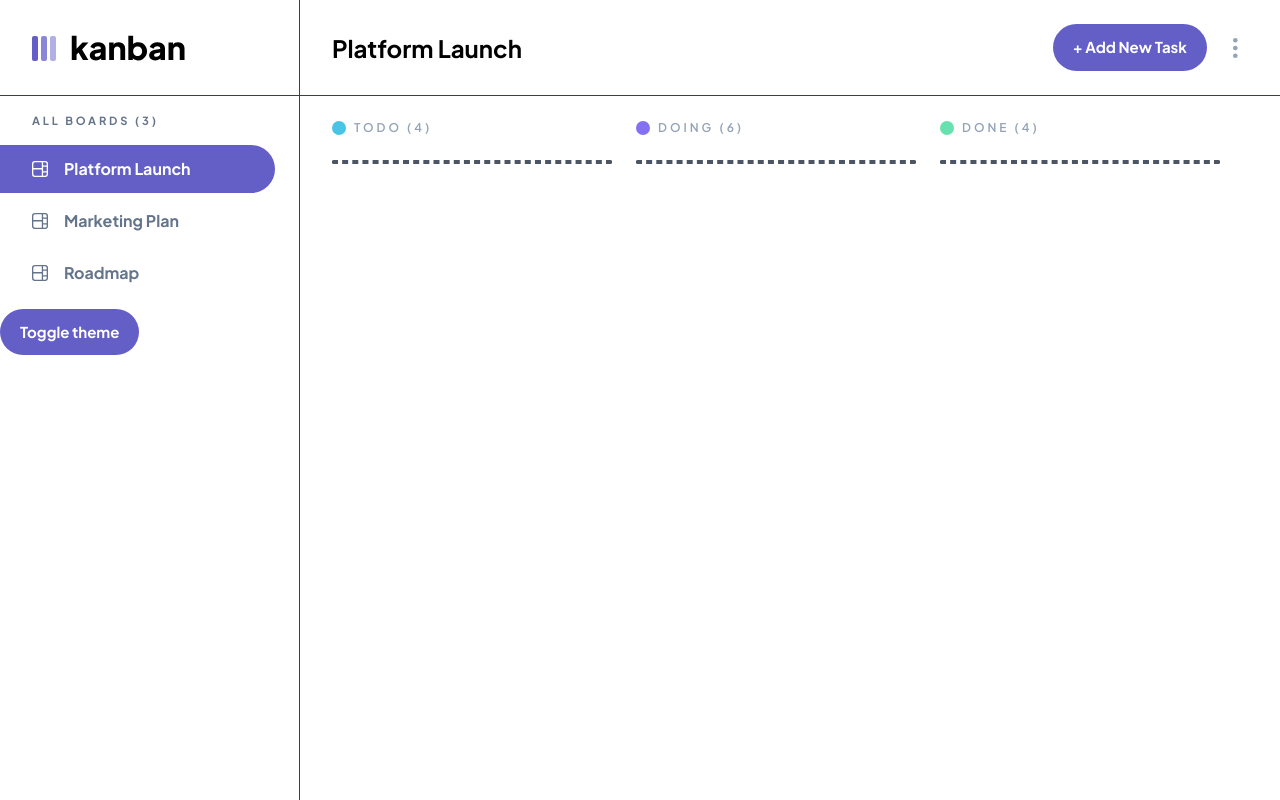
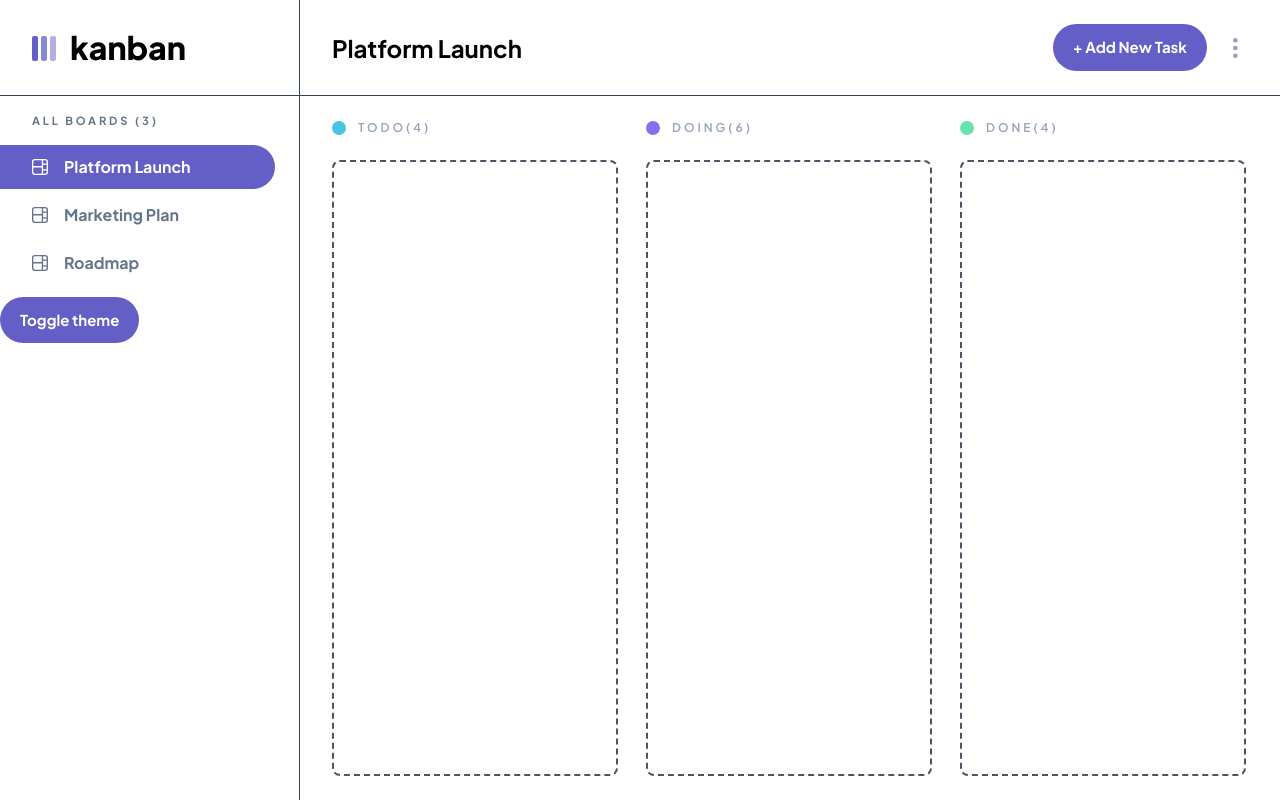
Before and after one commit to Mohamad-Ilham-Ramadhan/kanban-vue, a Vue app: page / in a window 1280 px wide. Built offline with nearby package versions, Linux system fonts and the light colour scheme.

Commit message:
style: empty column

```diff
--- a/src/App.vue
+++ b/src/App.vue
@@ -32,6 +32,7 @@ function toggleTheme() {
       </div>
     </div>
   </header>
+
   <div class="flex flex-row">
     <aside class="shrink-0 w-[300px] h-[100vh] fixed left-0 top-0 z-40 dark:bg-dark-light bg-white border-r border-r-slate-700 pt-[96px]">
       <div class="h-full pt-4 beautify-scrollbar overflow-auto">
@@ -39,7 +40,9 @@ function toggleTheme() {
           all boards ({{ boardStore.boards.length }})
         </div>
         <nav class="flex flex-col justify-between pr-6 mb-2">
-          <li v-for="(b, index) in boards" :class="['list-none font-bold flex items-center hover:bg-primary-light hover:text-white dark:hover:text-white hover:cursor-pointer pl-8 py-3 rounded-r-full mb-1', boardStore.activeIndex === index ? 'bg-primary text-white' : 'dark:text-slate-400 text-slate-500']"
+          <li
+            v-for="(b, index) in boards"
+            :class="['list-none font-bold flex items-center hover:bg-primary-light hover:text-white dark:hover:text-white hover:cursor-pointer pl-8 py-2.5 rounded-r-full mb-1', boardStore.activeIndex === index ? 'bg-primary text-white' : 'dark:text-slate-400 text-slate-500']"
             @click="boardStore.setActiveIndex(index)"
           >
             <IconBoard class="mr-4" />
@@ -55,14 +58,14 @@ function toggleTheme() {
         <div class="flex w-full h-full px-8 py-6">
           <div
             v-for="(c, index) in boardStore.board.columns"
-            class="shrink-0 w-[280px] mr-6"
+            class="shrink-0 w-[286px] mr-7 flex flex-col"
           >
             <div class="flex items-center mb-6">
-              <div :class="['w-[14px] h-[14px] rounded-full mr-2', `bg-dot${index}`]"></div>
-              <div class="uppercase font-semibold tracking-[3px] text-xs text-slate-400">{{ c.name }} ({{ c.tasks.length }})</div>
+              <div :class="['w-[14px] h-[14px] rounded-full mr-3', `bg-dot${index}`]"></div>
+              <div class="uppercase font-semibold tracking-[3px] text-xs text-slate-400">{{ c.name }}({{ c.tasks.length }})</div>
             </div>
 
-            <div class="border-2 border-gray-600 border-dashed rounded-lg">
+            <div class="border-2 border-gray-600 border-dashed rounded-lg h-full">
 
             </div>
           </div>
```
